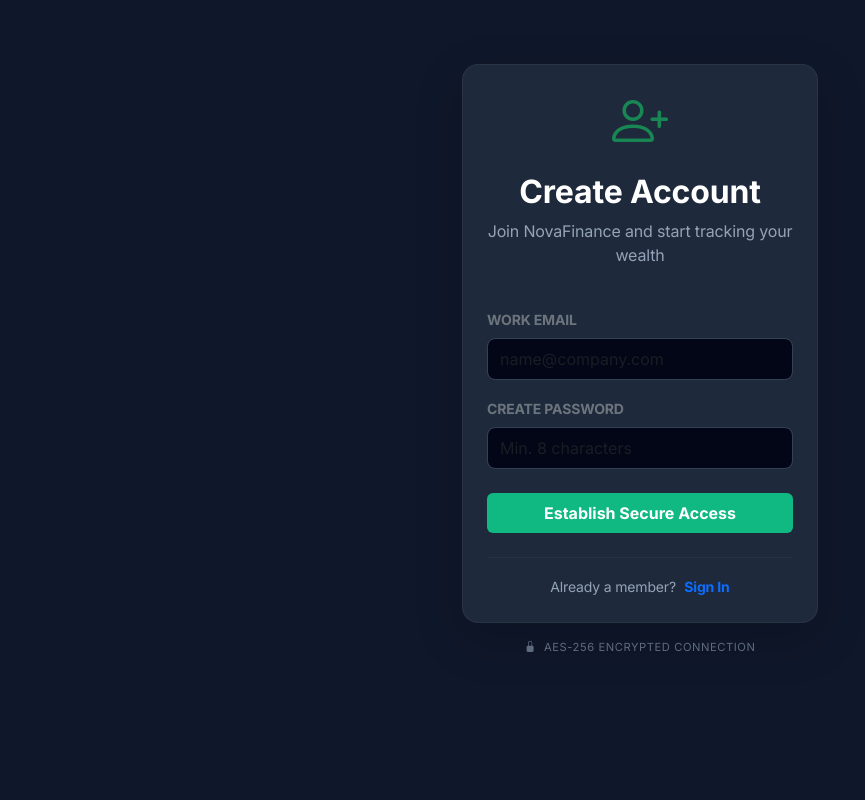
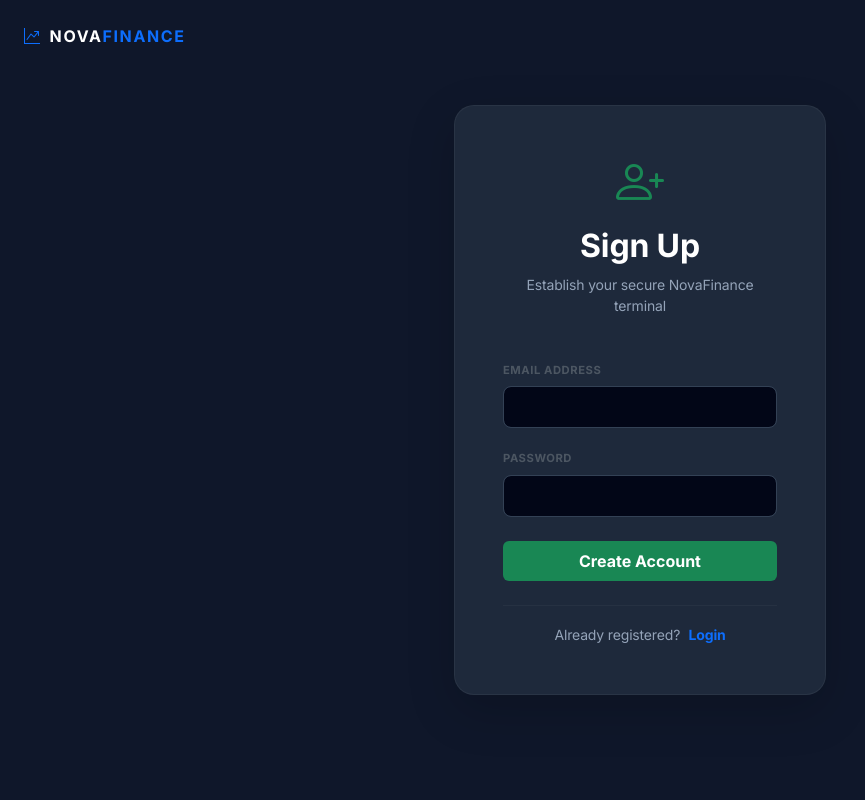
Before and after one commit to Adsrdh/APEX-Finance, a Flask app: page /signup in a window 1280 px wide. Shown: the whole page, without its empty margins (0-865 px from the left). Run offline with Flask 3, Linux system fonts and the light colour scheme.

Commit message:
Fixed login, signup, added side bar and methods to manage multiple stock portfolios

```diff
--- a/app.py
+++ b/app.py
@@ -1,6 +1,6 @@
 import os
 import datetime
-
+import pandas as pd
 from flask import Flask, render_template, request, redirect, url_for, flash
 from flask_sqlalchemy import SQLAlchemy
 from flask_login import LoginManager, login_user, login_required, logout_user, UserMixin, current_user
@@ -9,7 +9,6 @@ from werkzeug.security import generate_password_hash, check_password_hash
 from stockportfolio import StockPortfolio
 
 # ------------------ APP CONFIG ------------------
-
 app = Flask(__name__)
 app.config['SECRET_KEY'] = 'dev-secret-key'
 app.config['SQLALCHEMY_DATABASE_URI'] = 'sqlite:///portfolio.db'
@@ -20,20 +19,24 @@ db = SQLAlchemy(app)
 login_manager = LoginManager(app)
 login_manager.login_view = "login"
 
-# ------------------ UPDATED DATABASE MODELS ------------------
+
+# ------------------ DATABASE MODELS ------------------
 
 class User(db.Model, UserMixin):
     id = db.Column(db.Integer, primary_key=True)
     email = db.Column(db.String(150), unique=True, nullable=False)
     password = db.Column(db.String(300), nullable=False)
-    # A user can have multiple portfolios
-    portfolios = db.relationship("Portfolio", backref="user", lazy=True)
+    # Link to portfolios: User can have many
+    portfolios = db.relationship("Portfolio", backref="owner", lazy=True)
+
 
 class Portfolio(db.Model):
     id = db.Column(db.Integer, primary_key=True)
     name = db.Column(db.String(100), nullable=False)
     user_id = db.Column(db.Integer, db.ForeignKey('user.id'), nullable=False)
-    holdings = db.relationship("Holding", backref="portfolio", lazy=True)
+    # Link to holdings: Portfolio contains many stock tickers/quantities
+    holdings = db.relationship("Holding", backref="parent_portfolio", lazy=True)
+
 
 class Holding(db.Model):
     id = db.Column(db.Integer, primary_key=True)
@@ -43,43 +46,31 @@ class Holding(db.Model):
 
 
 # ------------------ LOGIN MANAGER ------------------
-
 @login_manager.user_loader
 def load_user(user_id):
     return User.query.get(int(user_id))
 
 
 # ------------------ HELPER FUNCTIONS ------------------
-
-def build_portfolio(portfolio_db_obj):
-    """
-    Build a StockPortfolio object from a specific Portfolio database entry.
-    """
-    # Create the logic object from your stockportfolio.py
-    portfolio = StockPortfolio(name=portfolio_db_obj.name)
-
-    # Loop through holdings associated with THIS portfolio ID
-    for holding in portfolio_db_obj.holdings:
+def build_portfolio_logic(portfolio_db_obj):
+    """Translates DB records into the StockPortfolio logic class."""
+    p_logic = StockPortfolio(name=portfolio_db_obj.name)
+    for h in portfolio_db_obj.holdings:
         try:
-            portfolio.add_stock(holding.ticker, holding.quantity)
+            p_logic.add_stock(h.ticker, h.quantity)
         except Exception as e:
-            print(f"Error loading {holding.ticker}: {e}")
-            continue
-
-    return portfolio
+            print(f"Error loading ticker {h.ticker}: {e}")
+    return p_logic
 
 
 # ------------------ ROUTES ------------------
-
 
 @app.route('/')
 def home():
     if current_user.is_authenticated:
         return redirect(url_for('dashboard'))
-    # If not logged in, show the login page (which is the new home)
     return render_template('login.html')
 
-# ------------------ AUTH ------------------
 
 @app.route('/signup', methods=['GET', 'POST'])
 def signup():
@@ -88,18 +79,16 @@ def signup():
         password = request.form.get('password')
 
         if User.query.filter_by(email=email).first():
-            flash("Email already registered.")
+            flash("An Account already exists for this email.")
             return redirect(url_for('signup'))
 
-        hashed = generate_password_hash(password)
-
-        user = User(email=email, password=hashed)
+        user = User(email=email, password=generate_password_hash(password))
         db.session.add(user)
         db.session.commit()
 
-        flash("Account created. Please log in.")
+
+        flash("Secure access established. Please log in.")
         return redirect(url_for('login'))
-
     return render_template('signup.html')
 
 
@@ -108,16 +97,88 @@ def login():
     if request.method == 'POST':
         email = request.form.get('email').lower()
         password = request.form.get('password')
-
         user = User.query.filter_by(email=email).first()
 
         if user and check_password_hash(user.password, password):
             login_user(user)
             return redirect(url_for('dashboard'))
-        else:
-            flash("Invalid credentials.")
+        flash("Invalid credentials.")
+    return render_template('login.html')
 
-    return render_template('login.html')
+
+@app.route('/dashboard')
+@login_required
+def dashboard():
+    user_portfolios = current_user.portfolios
+    portfolio_totals = {}
+
+    # Calculate values for the Home Card view
+    for p in user_portfolios:
+        logic = build_portfolio_logic(p)
+        portfolio_totals[p.id] = logic.get_portfolio_value()
+
+    return render_template(
+        'portfolio_view.html',
+        all_portfolios=user_portfolios,
+        portfolio_totals=portfolio_totals
+    )
+
+
+@app.route('/portfolio/<int:p_id>')
+@login_required
+def view_portfolio(p_id):
+    """Individual portfolio management page (your previous dashboard view)"""
+    active_p_db = Portfolio.query.get_or_404(p_id)
+    if active_p_db.user_id != current_user.id:
+        return "Unauthorized", 403
+
+    p_logic = build_portfolio_logic(active_p_db)
+    return render_template(
+        'portfolio_view.html',  # Rename your old portfolio_view.html to this
+        portfolio=p_logic,
+        active_portfolio_db=active_p_db,
+        total_value=p_logic.get_portfolio_value(),
+        sector_data=p_logic.holding_by_sector()
+    )
+
+
+@app.route('/initialize_portfolio', methods=['POST'])
+@login_required
+def initialize_portfolio():
+    p_name = request.form.get('name')
+    ticker = request.form.get('ticker').upper()
+    qty = float(request.form.get('quantity'))
+
+    # 1. Create Portfolio
+    new_p = Portfolio(name=p_name, user_id=current_user.id)
+    db.session.add(new_p)
+    db.session.flush()  # Get the ID before committing
+
+    # 2. Add first stock
+    first_holding = Holding(ticker=ticker, quantity=qty, portfolio_id=new_p.id)
+    db.session.add(first_holding)
+    db.session.commit()
+
+    flash(f"Terminal {p_name} initialized successfully.")
+    return redirect(url_for('dashboard'))
+
+
+@app.route('/add_stock', methods=['POST'])
+@login_required
+def add_stock():
+    p_id = request.form.get('portfolio_id')
+    ticker = request.form.get('ticker').upper()
+    quantity = float(request.form.get('quantity'))
+
+    existing = Holding.query.filter_by(portfolio_id=p_id, ticker=ticker).first()
+    if existing:
+        existing.quantity += quantity
+    else:
+        new_h = Holding(ticker=ticker, quantity=quantity, portfolio_id=p_id)
+        db.session.add(new_h)
+
+    db.session.commit()
+    return redirect(url_for('dashboard', p_id=p_id))
 
 
 @app.route('/logout')
@@ -127,92 +188,7 @@ def logout():
     return redirect(url_for('login'))
 
 
-# ------------------ DASHBOARD ------------------
-
-@app.route('/dashboard')
-@app.route('/dashboard/<int:p_id>')
-@login_required
-def dashboard(p_id=None):
-    # 1. Get the user's portfolios
-    user_portfolios = current_user.portfolios
-
-    # 2. If no portfolios exist, create a default one
-    if not user_portfolios:
-        default_p = Portfolio(name="My First Portfolio", user_id=current_user.id)
-        db.session.add(default_p)
-        db.session.commit()
-        user_portfolios = [default_p]
-
-    # 3. Select the active portfolio
-    active_p_db = next((p for p in user_portfolios if p.id == p_id), user_portfolios[0])
-
-    # 4. Build the logic object for calculations
-    portfolio_logic = build_portfolio(active_p_db)
-
-    total_value = portfolio_logic.get_portfolio_value()
-    sector_data = portfolio_logic.holding_by_sector()
-
-    return render_template(
-        'dashboard.html',
-        portfolio=portfolio_logic,  # The logic object
-        active_portfolio_db=active_p_db,  # The database object
-        total_value=total_value,
-        sector_data=sector_data,
-        all_portfolios=user_portfolios
-    )
-
-# ------------------ STOCK ACTIONS ------------------
-
-@app.route('/add_stock', methods=['POST'])
-@login_required
-def add_stock():
-    ticker = request.form.get('ticker').upper()
-    quantity = float(request.form.get('quantity'))
-
-    try:
-        existing = Holding.query.filter_by(
-            user_id=current_user.id,
-            ticker=ticker
-        ).first()
-
-        if existing:
-            existing.quantity += quantity
-        else:
-            new_holding = Holding(
-                ticker=ticker,
-                quantity=quantity,
-                user_id=current_user.id
-            )
-            db.session.add(new_holding)
-
-        db.session.commit()
-        flash("Stock added successfully.")
-
-    except Exception as e:
-        flash(f"Error adding stock: {e}")
-
-    return redirect(url_for('dashboard'))
-
-
-@app.route('/remove_stock/<int:holding_id>', methods=['POST'])
-@login_required
-def remove_stock(holding_id):
-    holding = Holding.query.get_or_404(holding_id)
-
-    if holding.user_id != current_user.id:
-        flash("Unauthorized action.")
-        return redirect(url_for('dashboard'))
-
-    db.session.delete(holding)
-    db.session.commit()
-    flash("Stock removed.")
-
-    return redirect(url_for('dashboard'))
-
-
-# ------------------ MAIN ------------------
-
 if __name__ == '__main__':
     with app.app_context():
         db.create_all()
-    app.run(debug=True,host='0.0.0.0',port=5001)
+    app.run(debug=True, host='0.0.0.0', port=5001)
--- a/static/css/style.css
+++ b/static/css/style.css
@@ -174,3 +174,47 @@ h1.text-white {
     background-color: rgba(255, 255, 255, 0.05) !important;
     color: white !important;
 }
+
+/* Layout Tweaks for Blueprint Alignment */
+.vh-75 {
+    height: 100vh;
+}
+
+.logo-container {
+    position: absolute;
+    top: 0;
+    left: 0;
+}
+
+.auth-card .card {
+    border-radius: 20px !important;
+}
+
+/* Ensure the background stays dark even during transitions */
+html, body {
+    overflow-x: hidden;
+    height: 100%;
+}
+
+.hover-elevate {
+    transition: all 0.3s cubic-bezier(0.25, 0.8, 0.25, 1);
+    border: 1px solid rgba(255, 255, 255, 0.05) !important;
+}
+
+.hover-elevate:hover {
+    transform: translateY(-5px);
+    background-color: #243049 !important; /* Slightly lighter slate */
+    border-color: rgba(59, 130, 246, 0.4) !important;
+    box-shadow: 0 10px 30px -10px rgba(0, 0, 0, 0.5) !important;
+    cursor: pointer;
+}
+
+/* Sidebar Nav styling */
+#sidebarMenu .nav-link {
+    transition: all 0.2s ease;
+}
+
+#sidebarMenu .nav-link:hover {
+    background-color: rgba(255, 255, 255, 0.05);
+    color: white !important;
+}
--- a/templates/base.html
+++ b/templates/base.html
@@ -3,7 +3,7 @@
 <head>
     <meta charset="UTF-8">
     <meta name="viewport" content="width=device-width, initial-scale=1.0">
-    <title>NovaFinance | Portfolio</title>
+    <title>NovaFinance | Terminal</title>
     <link href="https://fonts.googleapis.com/css2?family=Inter:wght@300;400;600;700&display=swap" rel="stylesheet">
     <link href="https://cdn.jsdelivr.net/npm/bootstrap@5.3.3/dist/css/bootstrap.min.css" rel="stylesheet">
     <link rel="stylesheet" href="https://cdn.jsdelivr.net/npm/bootstrap-icons@1.11.3/font/bootstrap-icons.min.css">
@@ -11,32 +11,93 @@
 </head>
 <body class="bg-dark-slate">
 
+<div class="container-fluid p-0">
     {% if current_user.is_authenticated %}
-<nav class="navbar navbar-expand-lg navbar-dark bg-surface border-bottom border-secondary border-opacity-25 py-3">
-    <div class="container">
-        <a class="navbar-brand fw-bold tracking-tight" href="/">
+    <div class="row g-0 vh-100 overflow-hidden">
+
+        <nav id="sidebarMenu" class="col-md-3 col-lg-2 bg-surface border-end border-secondary border-opacity-10 p-3 shadow-lg">
+            <div class="d-flex flex-column h-100">
+                <a class="navbar-brand fw-bold tracking-tight text-white mb-4 ps-2" href="/">
                     <i class="bi bi-graph-up-arrow text-primary me-2"></i>NOVA<span class="text-primary">FINANCE</span>
                 </a>
-        <div class="d-flex align-items-center">
-            <span class="text-muted small me-3">{{ current_user.email }}</span>
-            <a href="{{ url_for('logout') }}" class="btn btn-sm btn-outline-secondary">Logout</a>
+
+                <ul class="nav flex-column gap-2 mb-auto">
+                    <li class="nav-item">
+                        <a class="nav-link text-white rounded py-2 px-3 bg-primary bg-opacity-10" href="{{ url_for('dashboard') }}">
+                            <i class="bi bi-house-door me-3"></i> Home
+                        </a>
+                    </li>
+                    <li class="nav-item">
+                        <a class="nav-link text-secondary rounded py-2 px-3 dropdown-toggle" data-bs-toggle="collapse" href="#portfolioList">
+                            <i class="bi bi-briefcase me-3"></i> My Portfolios
+                        </a>
+                        <div class="collapse ps-4 mt-2" id="portfolioList">
+                            {% for p in current_user.portfolios %}
+                            <a href="{{ url_for('view_portfolio', p_id=p.id) }}" class="nav-link text-muted small py-1">{{ p.name }}</a>
+                            {% endfor %}
+                        </div>
+                    </li>
+                    <li class="nav-item">
+                        <a class="nav-link text-secondary rounded py-2 px-3" href="#" data-bs-toggle="modal" data-bs-target="#initPortfolioModal">
+                            <i class="bi bi-plus-square me-3 text-primary"></i> Create New
+                        </a>
+                    </li>
+                </ul>
+
+                <hr class="text-secondary opacity-25">
+
+                <div class="dropdown pb-4 px-2">
+                    <a href="#" class="d-flex align-items-center text-white text-decoration-none dropdown-toggle" id="dropdownUser1" data-bs-toggle="dropdown">
+                        <img src="https://ui-avatars.com/api/?name={{ current_user.email }}&background=3b82f6&color=fff" alt="user" width="32" height="32" class="rounded-circle me-2">
+                        <strong class="small">{{ current_user.email.split('@')[0] }}</strong>
+                    </a>
+                    <ul class="dropdown-menu dropdown-menu-dark shadow border-secondary border-opacity-25" aria-labelledby="dropdownUser1">
+                        <li><a class="dropdown-item py-2" href="#">Settings</a></li>
+                        <li><a class="dropdown-item py-2" href="#">Profile</a></li>
+                        <li><hr class="dropdown-divider border-secondary opacity-25"></li>
+                        <li><a class="dropdown-item py-2 text-danger" href="{{ url_for('logout') }}">Sign out</a></li>
+                    </ul>
                 </div>
             </div>
         </nav>
-{% endif %}
 
-<div class="container mt-5">
+        <main class="col-md-9 col-lg-10 overflow-auto p-4 bg-dark-slate">
             {% with messages = get_flashed_messages() %}
                 {% for msg in messages %}
                     <div class="alert alert-primary border-0 shadow-sm alert-dismissible fade show" role="alert">
+                        {{ msg }}
+                        <button type="button" class="btn-close text-white" data-bs-dismiss="alert"></button>
+                    </div>
+                {% endfor %}
+            {% endwith %}
+            {% block content %}{% endblock %}
+        </main>
+    </div>
+
+    {% else %}
+    <div class="logo-container p-4">
+        <a class="navbar-brand fw-bold tracking-tight text-white text-decoration-none" href="/">
+            <i class="bi bi-graph-up-arrow text-primary me-2"></i>NOVA<span class="text-primary">FINANCE</span>
+        </a>
+    </div>
+
+    <div class="container main-content h-100">
+        {% with messages = get_flashed_messages() %}
+            {% for msg in messages %}
+                <div class="alert alert-primary border-0 shadow-sm alert-dismissible fade show mx-auto mt-4" style="max-width: 400px;" role="alert">
                     {{ msg }}
                     <button type="button" class="btn-close" data-bs-dismiss="alert"></button>
                 </div>
             {% endfor %}
         {% endwith %}
+        {% block unauth_content %}{% endblock %}
+    </div>
+    {% endif %}
+</div>
 
-    {% block content %}{% endblock %}
-</div>
+{% if current_user.is_authenticated %}
+    {% include 'modals.html' %}
+{% endif %}
 
 <script src="https://cdn.jsdelivr.net/npm/bootstrap@5.3.3/dist/js/bootstrap.bundle.min.js"></script>
 </body>
--- a/templates/signup.html
+++ b/templates/signup.html
@@ -1,41 +1,30 @@
 {% extends "base.html" %}
-{% block content %}
-<div class="row justify-content-center align-items-center vh-80">
-    <div class="col-md-5 col-lg-4">
-        <div class="card bg-surface border-0 shadow-lg p-4">
+{% block unauth_content %}
+<div class="d-flex flex-column justify-content-center align-items-center vh-75">
+    <div class="auth-card col-md-5 col-lg-4">
+        <div class="card bg-surface border-0 shadow-lg p-5">
             <div class="text-center mb-4">
-                <i class="bi bi-person-plus text-success display-4"></i>
-                <h2 class="fw-bold mt-3 text-white">Create Account</h2>
-                <p class="text-muted">Join NovaFinance and start tracking your wealth</p>
+                <i class="bi bi-person-plus text-success display-5"></i>
+                <h2 class="fw-bold mt-3 text-white">Sign Up</h2>
+                <p class="text-muted small">Establish your secure NovaFinance terminal</p>
             </div>
 
             <form method="POST">
                 <div class="mb-3">
-                    <label class="form-label text-secondary small fw-bold">WORK EMAIL</label>
-                    <input type="email" class="form-control bg-dark border-secondary border-opacity-25 text-white py-2"
-                           name="email" placeholder="name@company.com" required>
+                    <label class="form-label text-secondary extra-small fw-bold">EMAIL ADDRESS</label>
+                    <input type="email" class="form-control bg-dark border-secondary border-opacity-25 text-white py-2" name="email" required>
                 </div>
                 <div class="mb-4">
-                    <label class="form-label text-secondary small fw-bold">CREATE PASSWORD</label>
-                    <input type="password" class="form-control bg-dark border-secondary border-opacity-25 text-white py-2"
-                           name="password" placeholder="Min. 8 characters" required>
+                    <label class="form-label text-secondary extra-small fw-bold">PASSWORD</label>
+                    <input type="password" class="form-control bg-dark border-secondary border-opacity-25 text-white py-2" name="password" required>
                 </div>
-
-                <button type="submit" class="btn btn-success w-100 py-2 fw-bold border-0" style="background-color: #10b981;">
-                    Establish Secure Access
-                </button>
+                <button type="submit" class="btn btn-success w-100 py-2 fw-bold border-0">Create Account</button>
             </form>
 
-            <div class="text-center mt-4 border-top border-secondary border-opacity-10 pt-3">
-                <span class="text-muted small">Already a member?</span>
-                <a href="{{ url_for('login') }}" class="text-primary small fw-bold text-decoration-none ms-1">Sign In</a>
+            <div class="text-center mt-4 pt-3 border-top border-secondary border-opacity-10">
+                <span class="text-muted small">Already registered?</span>
+                <a href="{{ url_for('login') }}" class="text-primary small fw-bold text-decoration-none ms-1">Login</a>
             </div>
-        </div>
-
-        <div class="text-center mt-3">
-            <p class="text-muted extra-small">
-                <i class="bi bi-lock-fill me-1"></i> AES-256 Encrypted Connection
-            </p>
         </div>
     </div>
 </div>
```
Also changed, not shown: templates/dashboard.html (deleted, +0 -94 lines), templates/login.html (+11 -11 lines), templates/modals.html (added, +31 -0 lines), templates/portfolio_view.html (added, +46 -0 lines). Lines whose indentation alone changed are shown as unchanged.
